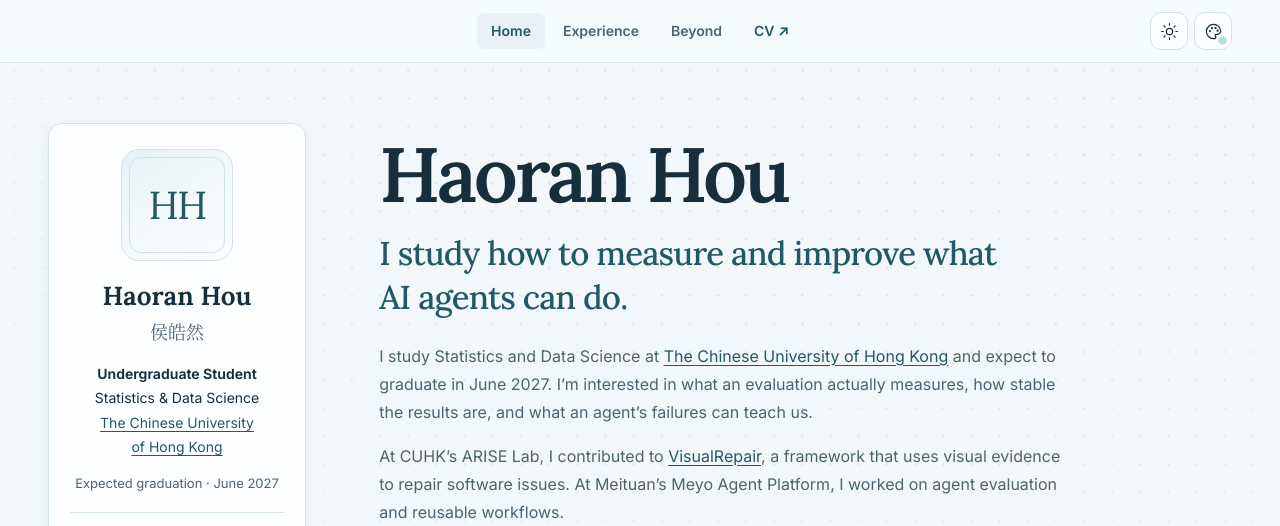
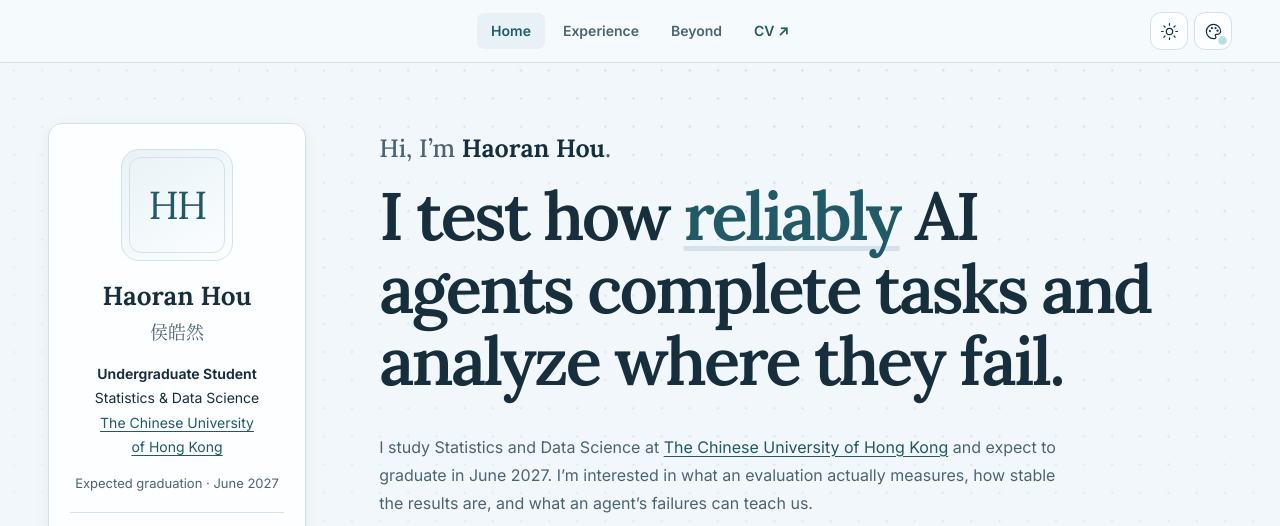
Before and after one commit to hrhou929/hrhou929.github.io, a plain HTML site: page index.html in a window 1280 px wide. Shown: the top 526 px of the page. Drawn offline with Linux system fonts and the light colour scheme.

Commit message:
Make the homepage research statement the hero headline

```diff
--- a/index.html
+++ b/index.html
@@ -360,13 +360,24 @@
     .section, .page-heading, .beyond-intro { padding: var(--section-padding); margin: 0 0 20px; }
 
     .intro { padding: 8px clamp(0px, 2vw, 22px) clamp(28px, 5vw, 48px); }
-    .intro h1 { font-size: clamp(42px, 6.2vw, 77px); }
-    .intro .lead {
-      max-width: 31ch;
-      margin: 14px 0 22px;
+    .intro .greeting {
+      margin: 0 0 13px;
+      color: var(--muted);
+      font: 500 clamp(19px, 2vw, 25px)/1.4 var(--serif);
+    }
+    .greeting strong { color: var(--ink); font-weight: 650; }
+    .intro h1 {
+      max-width: 24ch;
+      margin: 0 0 clamp(23px, 3vw, 36px);
+      font-size: clamp(35px, 5.25vw, 68px);
+      line-height: 1.08;
+      text-wrap: balance;
+    }
+    .headline-emphasis {
       color: var(--accent);
-      font: 500 clamp(21px, 3.2vw, 33px)/1.34 var(--serif);
-      letter-spacing: -0.025em;
+      text-decoration: underline var(--line) 0.08em;
+      text-underline-offset: 0.09em;
+      text-decoration-skip-ink: none;
     }
     .intro .prose { max-width: 69ch; color: var(--muted); }
     .interests { display: flex; flex-wrap: wrap; gap: 7px; margin-top: 20px; }
@@ -527,7 +538,7 @@
     @media (prefers-reduced-motion: no-preference) {
       :root { transition: --theme-tint 240ms ease; }
       .is-entering { animation: content-enter 440ms cubic-bezier(0.2, 0.75, 0.3, 1) backwards; }
-      .intro .lead.is-entering { animation-delay: 55ms; }
+      .intro h1.is-entering { animation-delay: 55ms; }
       .intro .prose.is-entering { animation-delay: 100ms; }
       .intro .interests.is-entering { animation-delay: 140ms; }
       @keyframes content-enter {
@@ -697,8 +708,8 @@
   <main id="content" tabindex="-1">
     <div class="panel" id="home">
       <section class="intro" aria-labelledby="about-title">
-        <h1 id="about-title">Haoran Hou</h1>
-        <p class="lead">I study how to measure and improve what AI agents can do.</p>
+        <p class="greeting">Hi, I’m <strong>Haoran Hou</strong>.</p>
+        <h1 id="about-title">I test how <span class="headline-emphasis">reliably</span> AI agents complete tasks and analyze where they fail.</h1>
         <div class="prose">
           <p>I study Statistics and Data Science at <a href="https://www.cuhk.edu.hk/english/">The Chinese University of Hong Kong</a> and expect to graduate in June 2027. I’m interested in what an evaluation actually measures, how stable the results are, and what an agent’s failures can teach us.</p>
           <p>At CUHK’s ARISE Lab, I contributed to <a href="#research">VisualRepair</a>, a framework that uses visual evidence to repair software issues. At Meituan’s Meyo Agent Platform, I worked on agent evaluation and reusable workflows.</p>
```
